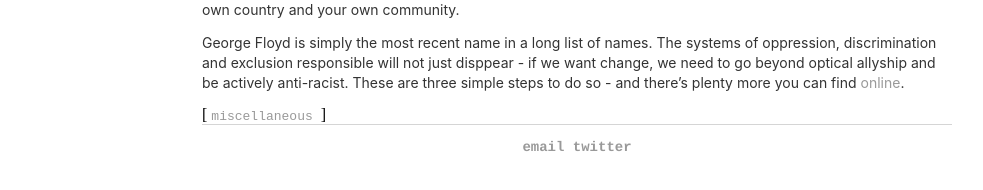
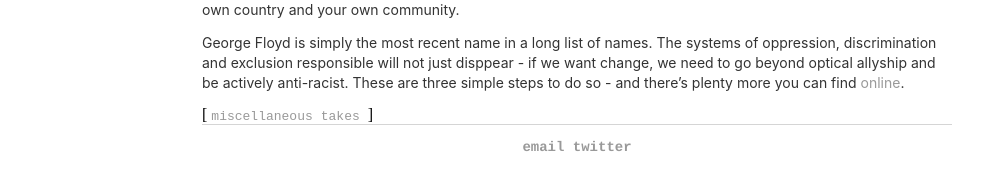
Before and after one commit to tmychow/tmychow.github.io, a Jekyll site: the page built from _posts/2020-06-02-making-change-on-blackouttuesday.md, in a window 1280 px wide. Shown: the part 470-660 px from the top of the page, without its empty margins (28-1011 px from the left). Built offline with Jekyll 4.4.1, drawn with Linux system fonts in a browser that asks for light colours.

Commit message:
Update 2020-06-02-making-change-on-blackouttuesday.md

```diff
--- a/_posts/2020-06-02-making-change-on-blackouttuesday.md
+++ b/_posts/2020-06-02-making-change-on-blackouttuesday.md
@@ -2,7 +2,7 @@
 layout: post
 title: "Making Change on #blackouttuesday"
 date: 2020-06-02
-tag: miscellaneous
+tags: miscellaneous takes
 ---
 
 As \#blackouttuesday has become a widespread phenomenon across Instagram, it is worth considering things we can do beyond simply virtue signalling to make real change.
```
